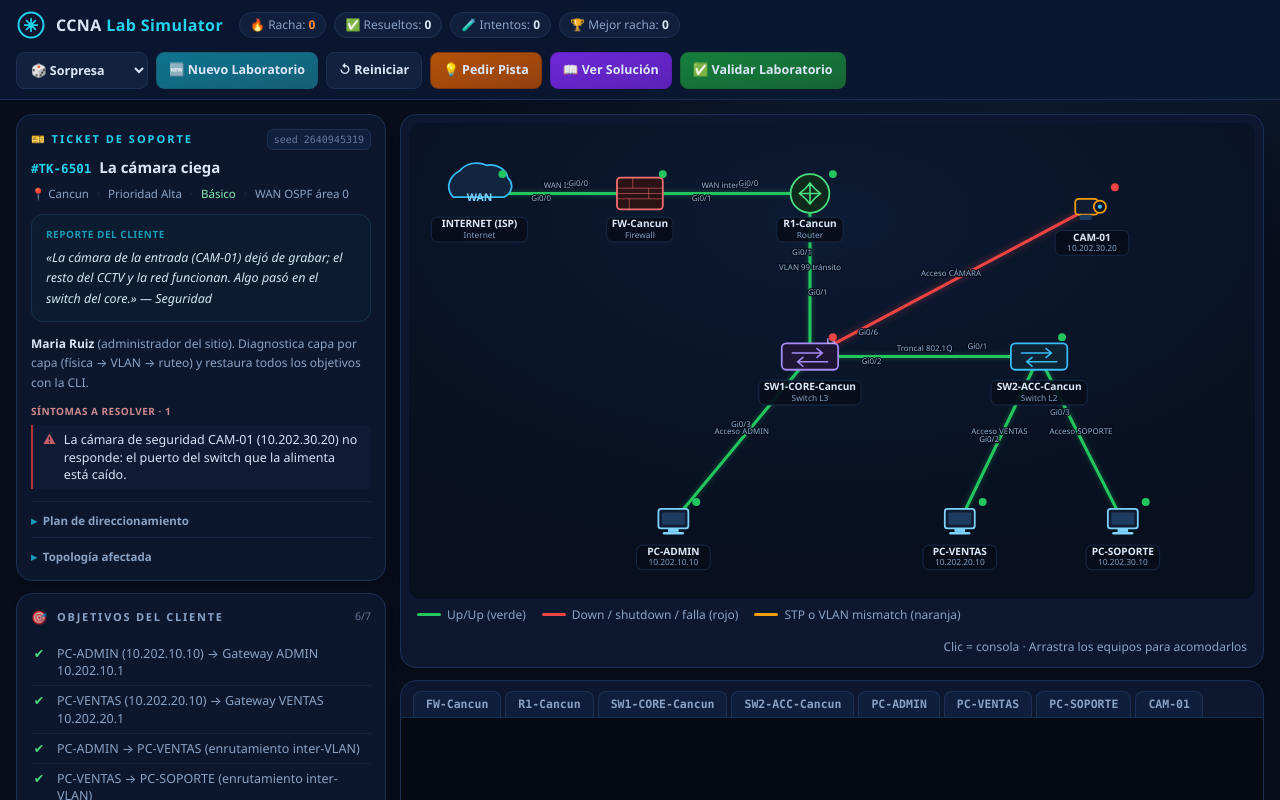
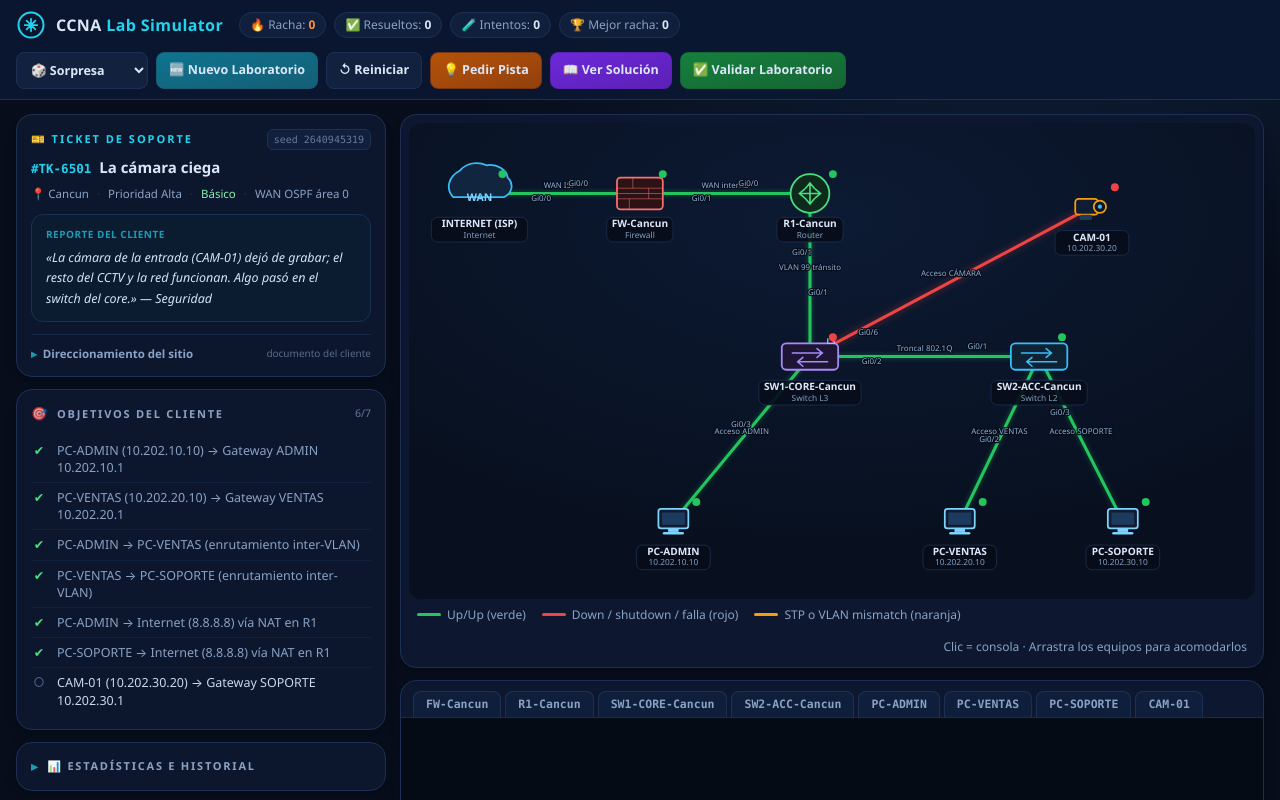
Before and after one commit to lazerboy404/ccna, a React (Vite) app: page / in a window 1280 px wide. Shown: the top 800 px of the page. Built offline with nearby package versions, Linux system fonts and the light colour scheme.

Commit message:
refactor(ticket): sintomas como pistas progresivas, direccionamiento del sitio y sin topologia afectada

```diff
--- a/src/components/TicketPanel.jsx
+++ b/src/components/TicketPanel.jsx
@@ -1,8 +1,6 @@
 // Panel lateral: ticket con narrativa, objetivos en vivo, pistas, solución paso a paso y estadísticas
 import { useState } from 'react'
 import { useNetwork } from '../context/NetworkContext.jsx'
-import { INTERNET, isSwitch } from '../lib/utils.js'
-import { TOPO_ORDER } from '../lib/labGenerator.js'
 
 const DIFF_TEXT = {
   'Básico': 'text-green-300',
@@ -107,30 +105,17 @@ export default function TicketPanel() {
           <p className="text-[12.5px] leading-relaxed text-[#cfe6f7] italic">{sc.story(s)}</p>
         </blockquote>
 
-        <p className="text-[12px] text-sim-muted leading-relaxed mb-3">
-          {isBuild
-            ? <><b className="text-sim-text">{s.ticket.tech}</b> (responsable del sitio). Cablea los equipos con el botón 🔌 y configura la red nueva (VLAN, troncal, puertos access y gateway) hasta cumplir todos los objetivos.</>
-            : <><b className="text-sim-text">{s.ticket.tech}</b> (administrador del sitio). Diagnostica capa por capa (física → VLAN → ruteo) y restaura todos los objetivos con la CLI.</>}
-        </p>
-
-        {lab.faults.length > 0 && (
-          <>
-            <div className="text-[10px] uppercase tracking-wider text-red-300/80 font-bold mb-1.5">Síntomas a resolver · {lab.faults.length}</div>
-            <ul className="flex flex-col gap-1">
-              {lab.faults.map((f) => (
-                <li key={f.key} className="flex gap-2 bg-[#131f3a]/60 border-l-2 border-l-red-500/70 rounded-r-md px-2.5 py-1.5 text-[12.5px] leading-snug text-[#d5e2f5]">
-                  <span className="text-red-400/80 shrink-0">⚠</span>
-                  <span>{f.symptom}</span>
-                </li>
-              ))}
-            </ul>
-          </>
+        {isBuild && (
+          <p className="text-[12px] text-sim-muted leading-relaxed mb-3">
+            <b className="text-sim-text">{s.ticket.tech}</b> (responsable del sitio). Cablea los equipos con el botón 🔌 y configura la red nueva hasta cumplir todos los objetivos.
+          </p>
         )}
 
         <details className="group border-t border-sim-border/60 mt-3 pt-2.5">
           <summary className="flex items-center gap-1.5 cursor-pointer select-none list-none text-[11.5px] font-semibold text-sim-muted hover:text-sim-text [&::-webkit-details-marker]:hidden">
             <span className="text-sim-accent/70 transition-transform group-open:rotate-90">▸</span>
-            Plan de direccionamiento
+            Direccionamiento del sitio
+            <span className="ml-auto normal-case font-normal text-[10px] text-sim-muted/60">documento del cliente</span>
           </summary>
           <div className="overflow-x-auto mt-2.5">
             <table className="w-full border-collapse text-[11px] font-mono tabular-nums">
@@ -148,31 +133,6 @@ export default function TicketPanel() {
               </tbody>
             </table>
           </div>
-          <p className="text-[11px] text-sim-muted leading-relaxed mt-2">
-            Las SVI viven en <b className="text-sim-text">{s.names.sw1}</b>. R1 aplica NAT hacia Internet ({INTERNET}).{' '}
-            {s.topo.fw ? <>El tráfico WAN sale por <b className="text-sim-text">{s.names.fw}</b> hacia el ISP. </> : 'R1 conecta directo al ISP (sitio sin firewall). '}
-            {s.wanDesign === 'static'
-              ? <>Rutas LAN/WAN por <b className="text-sim-text">estáticas</b>.</>
-              : <>Rutas LAN por <b className="text-sim-text">OSPF área 0</b>; SW1 sale por ruta estática vía R1.</>}
-          </p>
-        </details>
-
-        <details className="group border-t border-sim-border/60 mt-2 pt-2.5">
-          <summary className="flex items-center gap-1.5 cursor-pointer select-none list-none text-[11.5px] font-semibold text-sim-muted hover:text-sim-text [&::-webkit-details-marker]:hidden">
-            <span className="text-sim-accent/70 transition-transform group-open:rotate-90">▸</span>
-            Topología afectada
-          </summary>
-          <ul className="flex flex-col gap-1 mt-2.5">
-            {(lab.order && lab.order.length ? lab.order : TOPO_ORDER.filter((id) => !!lab.devices[id])).map((id) => {
-              const d = lab.devices[id]
-              const color = id.startsWith('PC') ? '#0ea5e9' : isSwitch(d) ? '#a78bfa' : '#22d3ee'
-              return (
-                <li key={id} className="bg-[#131f3a]/60 border border-[#22345c]/60 rounded-md px-2.5 py-1.5 text-[12px] text-[#c8d8ef]" style={{ borderLeft: '3px solid ' + color }}>
-                  <b className="text-sim-text">{d.name}</b> <span className="text-sim-muted">— {d.role}</span>
-                </li>
-              )
-            })}
-          </ul>
         </details>
       </Panel>
 
@@ -193,6 +153,7 @@ export default function TicketPanel() {
       {shown.length > 0 && (
         <Panel>
           <SectionTitle icon="💡" aside={lab.hintsUsed + ' usadas'}>Pistas</SectionTitle>
+          <p className="text-[11px] text-sim-muted/80 leading-relaxed mb-2">Cada "Pedir Pista" revela un dato más: primero los síntomas observados y después orientación técnica.</p>
           <ul className="flex flex-col gap-1.5">
             {shown.map((h, i) => (
               <li key={i} className="bg-[#241d0c]/80 border border-[#57421a]/70 rounded-lg px-2.5 py-2 text-[12.5px] leading-relaxed text-[#f1dfae]">
--- a/src/context/NetworkContext.jsx
+++ b/src/context/NetworkContext.jsx
@@ -81,7 +81,10 @@ export function NetworkProvider({ children }) {
 
   const giveHint = useCallback(() => {
     const all = []
-    for (const f of lab.faults) for (const h of f.hints) all.push(h)
+    for (const f of lab.faults) {
+      if (f.symptom) all.push('🔎 Síntoma observado: ' + f.symptom)
+      for (const h of f.hints) all.push(h)
+    }
     if (lab.build && lab.build.hints) for (const h of lab.build.hints) all.push(h)
     if (lab.hintsUsed >= all.length) { toast('Ya no hay más pistas para este laboratorio. Revisa la solución o valida de nuevo.', 'err'); return }
     lab.hintsUsed++
```
